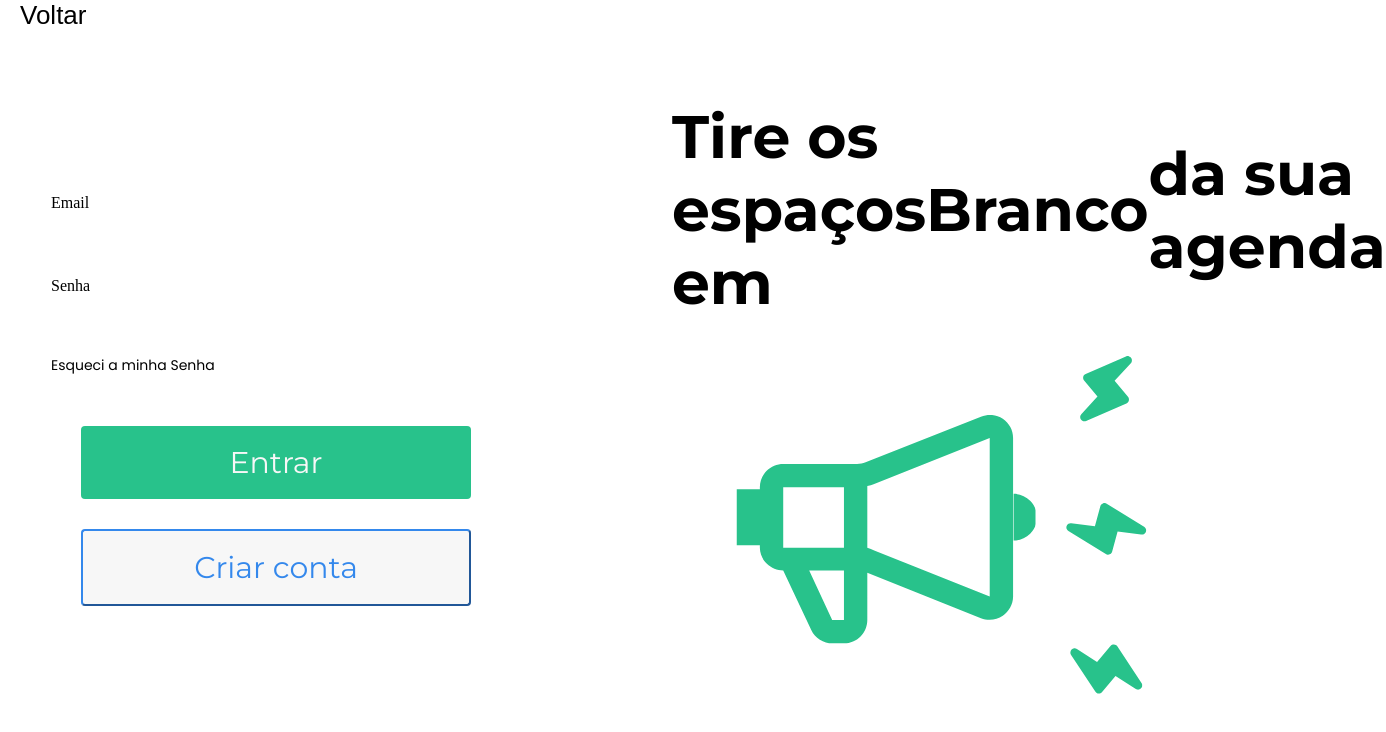
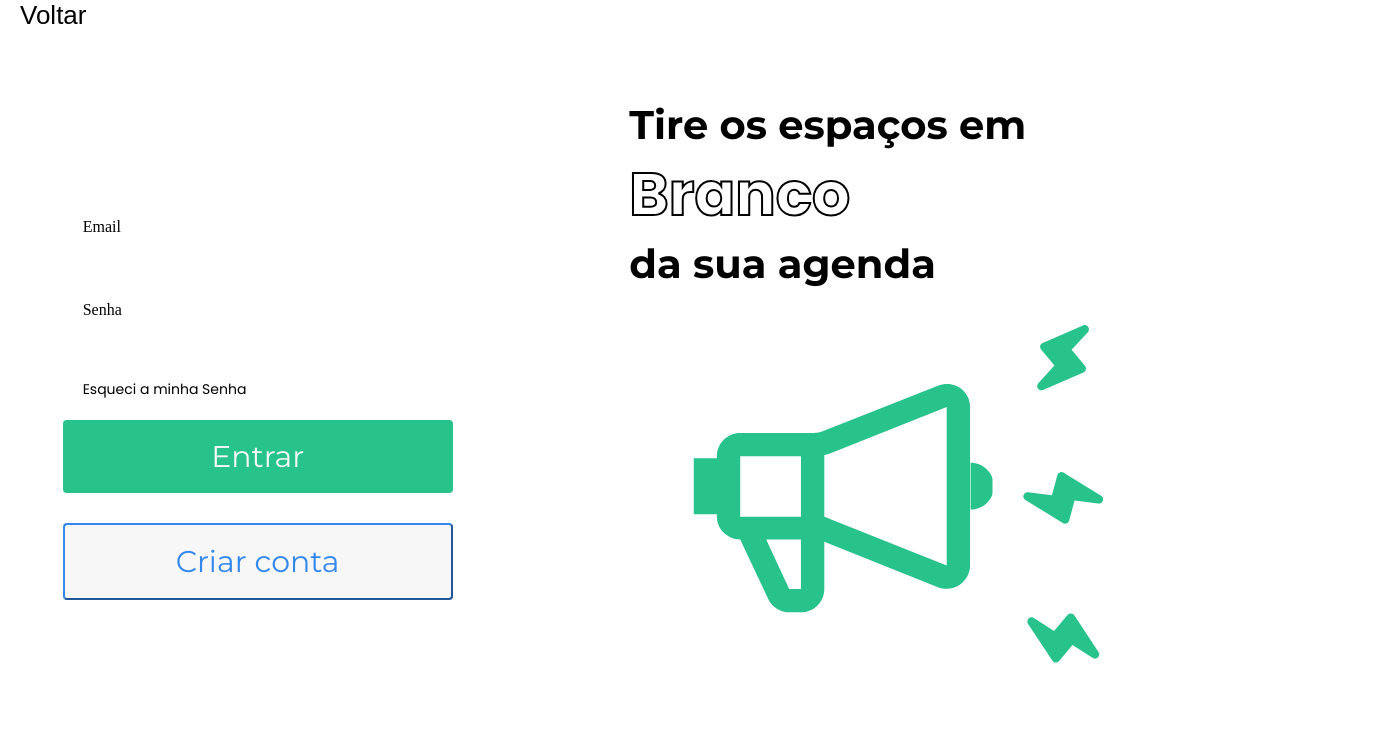
Before and after one commit to Agenda-Synapse/FrontEnd, an Angular app: page /loginprop in a window 1280 px wide. Shown: the top 732 px of the page, 1386 px wide, since content can reach past the window. Built offline with nearby package versions, Linux system fonts and the light colour scheme; a web font is replaced by a local one.

Commit message:
fix: stroke na palavra branco

```diff
--- a/src/app/pages/loginprop/loginprop.component.html
+++ b/src/app/pages/loginprop/loginprop.component.html
@@ -23,9 +23,8 @@
 
   <div class="textos-img">
     <div class="textos-help">
-      <h2 class="txt-black">Tire os espaços em</h2>
-      <h2 class="txt-white">Branco</h2>
-      <h2 class="txt-black">da sua agenda</h2>
+      <h2 class="txt-black">Tire os espaços em
+      <h2 class="txt-white">Branco</h2>da sua agenda</h2>
     </div>
 
     <div class="icon">
--- a/src/app/pages/loginprop/loginprop.component.scss
+++ b/src/app/pages/loginprop/loginprop.component.scss
@@ -1,87 +1,71 @@
-nav{
+nav {
   height: 100px;
   width: 100%;
 
-    .back{
+  .back {
     border: none;
     background-color: white;
     padding-left: 20px;
     font-family: var(--third-font);
     font-size: var(--third-font-size);
-
+  }
 }
 
-}
-
-
-
-.login-principal{
+.login-principal {
   height: max-content;
-    width:100%;
+  width: 100%;
   // padding: 10px;
   display: flex;
-    justify-content: space-between;
+  justify-content: space-evenly;
   align-items: center;
 
-    .login{
+  .login {
     height: max-content;
-        width: 40%;
+    width: calc(40% - 40px);
     padding: 20px;
     display: flex;
     flex-direction: column;
     justify-content: space-between;
-        align-items: center;
 
-        .input{
+    .input {
       display: flex;
       flex-direction: column;
       justify-content: space-between;
       padding: 10px;
       gap: 10px;
 
-
-            label{
+      label {
         padding-left: 10px;
       }
 
-
-
-            .form-control{
+      .form-control {
         padding: 10px;
         padding-right: 100px;
         width: 100%;
         border-radius: 4px;
         border-color: lightgray;
-
+      }
     }
 
-
-
-        }
-
-        .esqueci-a-senha{
+    .esqueci-a-senha {
       padding-top: 5px;
       padding-left: 20px;
       background-color: white;
       border: none;
       font-family: var(--fourth-font);
       font-size: 14px;
-
-
-
     }
 
-        .bottom-login{
+    .bottom-login {
       height: max-content;
       width: max-content;
-            padding: 50px;
-            // padding-top: 20px;
+      margin-top: 20px;
       gap: 30px;
       display: flex;
       flex-direction: column;
       justify-content: space-between;
 
-            .btn-login{
+      .btn-login {
         height: max-content;
         width: 390px;
         padding: 18px;
@@ -91,26 +75,21 @@ nav{
         color: var(--bg-princi);
         font-family: var(--second-font);
         font-size: var(--largebutton-font-size);
-
-
       }
-            .btn-cadastrar{
-
+      .btn-cadastrar {
         height: max-content;
         width: 390px;
         padding: 18px;
         border-radius: 4px;
-                border-color: #3488EC;
-                color: (#3488EC);
+        border-color: #3488ec;
+        color: #3488ec;
         background-color: var(--bg-princi);
         font-family: var(--second-font);
         font-size: var(--largebutton-font-size);
-
       }
     }
-
   }
-    .textos-img{
+  .textos-img {
     display: flex;
     flex-direction: column;
     justify-content: space-between;
@@ -118,65 +97,60 @@ nav{
     height: max-content;
     width: 50%;
 
-        .textos-help{
+
+    .textos-help {
+      display: flex;
       height: max-content;
       width: 90%;
-            justify-content: space-between;
-            display: flex;
-            align-items: center;
+
+      .txt-black{
+        width: max-content;
         font-family: var(--second-font);
         font-size: var(--second-font-size);
-
-
+        .txt-white{
+          color: var(--black);
+          font-family: var(--fourth-font);
+          -webkit-text-fill-color: #ffff;
+          -webkit-text-stroke: 2px #000;
+        }
+      }
     }
 
-        .icon{
+    .icon {
       width: 70%;
       display: flex;
       align-items: center;
 
-        .megafone{
+      .megafone {
         height: 300px;
         width: 300px;
-
-
       }
 
-        .icons{
+      .icons {
         display: flex;
         flex-direction: column;
         height: max-content;
         width: 90%;
 
-            .flash-1{
-
+        .flash-1 {
           height: 140px;
           width: 140px;
           transform: rotate(-10deg);
         }
 
-            .flash-2{
-
+        .flash-2 {
           height: 140px;
           width: 140px;
           transform: rotate(45deg);
           background-color: none;
-
-
         }
 
-
-            .flash-3{
-
+        .flash-3 {
           height: 140px;
           width: 140px;
           transform: rotate(70deg);
         }
-
       }
-
     }
-
   }
-
 }
```
Lines whose indentation alone changed are shown as unchanged.
